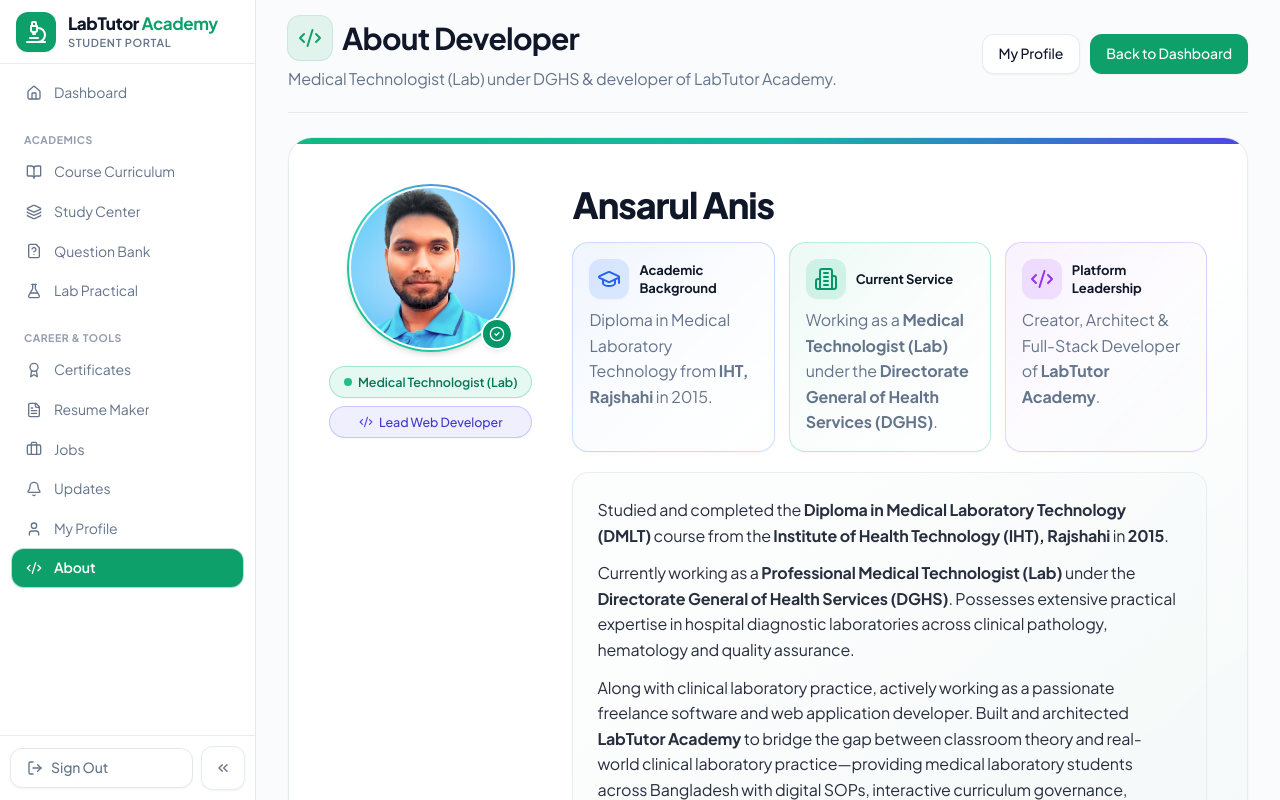
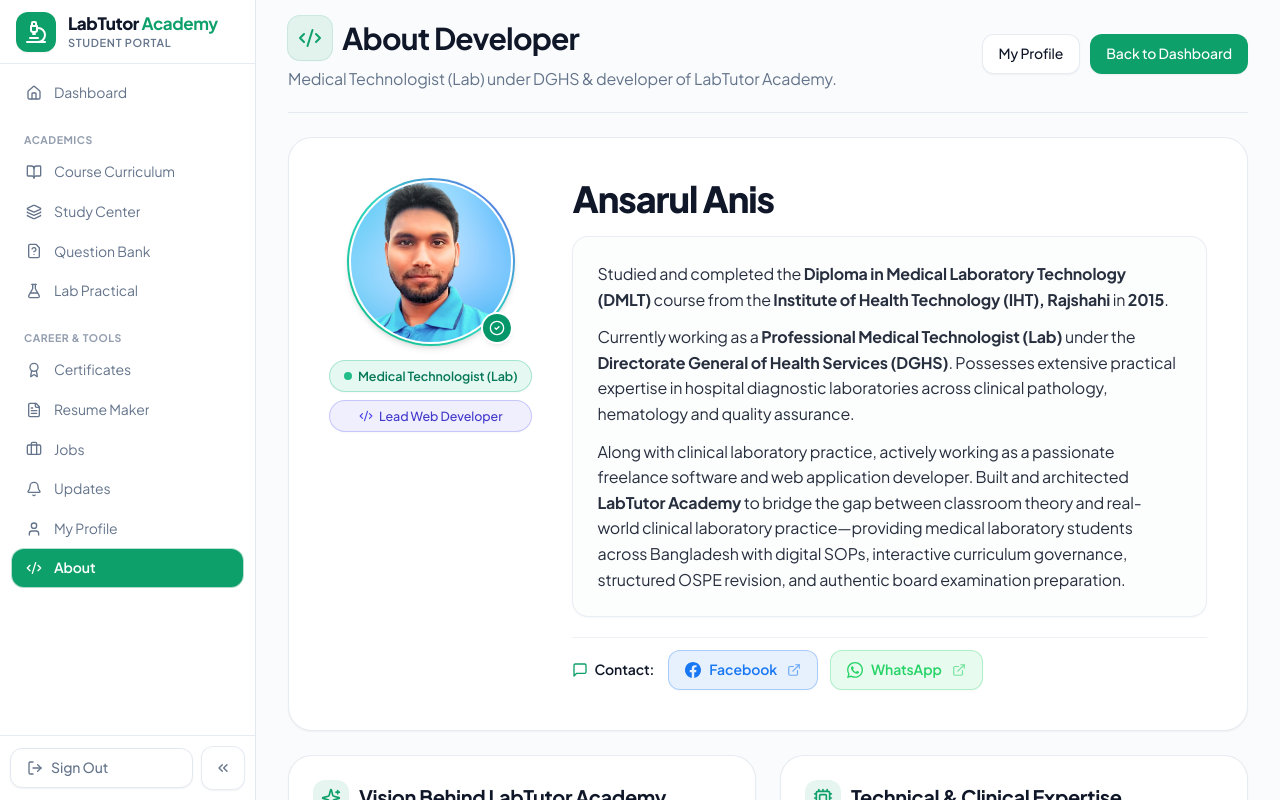
Before and after one commit to ansarulanisgit/medical-laboratory-technology-lms-system, a Next.js app: page /student/developer in a window 1280 px wide. Shown: the top 800 px of the page. Built offline with nearby package versions, Linux system fonts and the light colour scheme.

Commit message:
Simplify developer profile card: remove top border strip and redundant info cards

```diff
--- a/src/app/(public)/about/page.tsx
+++ b/src/app/(public)/about/page.tsx
@@ -7,8 +7,6 @@
   ShieldCheck,
   Microscope,
   FileText,
-  GraduationCap,
-  Building2,
   Code2,
   CheckCircle2,
   ExternalLink,
@@ -46,10 +44,7 @@
             </h2>
           </div>
 
-          <Card className="rounded-3xl border-border/80 shadow-sm overflow-hidden bg-gradient-to-br from-card via-card to-primary/[0.03]">
-            {/* Top Colored Accent Stripe */}
-            <div className="h-1.5 w-full bg-gradient-to-r from-emerald-500 via-teal-500 to-indigo-600" />
-
+          <Card className="rounded-3xl border-border/80 shadow-sm overflow-hidden bg-card">
             <CardContent className="p-6 sm:p-8">
               <div className="flex flex-col md:flex-row items-center md:items-start gap-6 sm:gap-8">
                 {/* Avatar with Glow Ring & Healthcare Badge */}
@@ -96,28 +91,6 @@
                     </p>
                   </div>
 
-                  {/* 2 Quick Highlights */}
-                  <div className="grid grid-cols-1 sm:grid-cols-2 gap-3 text-left">
-                    <div className="p-3.5 rounded-2xl bg-blue-500/[0.06] border border-blue-500/20 space-y-1">
-                      <div className="flex items-center gap-2 text-xs font-bold text-foreground">
-                        <GraduationCap className="h-4 w-4 text-blue-600 dark:text-blue-400 shrink-0" />
-                        <span>Academic Background</span>
-                      </div>
-                      <p className="text-xs text-muted-foreground leading-relaxed">
-                        Diploma in Medical Laboratory Technology (DMLT) from <strong>IHT, Rajshahi (2015)</strong>.
-                      </p>
-                    </div>
-
-                    <div className="p-3.5 rounded-2xl bg-emerald-500/[0.06] border border-emerald-500/20 space-y-1">
-                      <div className="flex items-center gap-2 text-xs font-bold text-foreground">
-                        <Building2 className="h-4 w-4 text-emerald-600 dark:text-emerald-400 shrink-0" />
-                        <span>Current Service</span>
-                      </div>
-                      <p className="text-xs text-muted-foreground leading-relaxed">
-                        Serving as a <strong>Medical Technologist (Lab)</strong> under the <strong>Directorate General of Health Services (DGHS)</strong>.
-                      </p>
-                    </div>
-                  </div>
 
                   {/* Narrative Bio */}
                   <div className="p-4 rounded-2xl bg-muted/30 border border-border/70 text-xs sm:text-[13px] text-foreground/90 leading-relaxed space-y-2 text-left">
--- a/src/app/student/developer/page.tsx
+++ b/src/app/student/developer/page.tsx
@@ -13,8 +13,6 @@
   Award,
   Globe,
   MessageSquare,
-  GraduationCap,
-  Building2,
   CheckCircle2,
 } from "lucide-react";
 import { Card, CardContent, CardDescription, CardHeader, CardTitle } from "@/components/ui/card";
@@ -62,10 +60,7 @@
       </div>
 
       {/* 2. Main Developer Profile Card */}
-      <Card className="rounded-3xl border-border/80 shadow-sm overflow-hidden bg-gradient-to-br from-card via-card to-primary/[0.03]">
-        {/* Subtle Top Accent Ribbon */}
-        <div className="h-1.5 w-full bg-gradient-to-r from-emerald-500 via-teal-500 to-indigo-600" />
-
+      <Card className="rounded-3xl border-border/80 shadow-sm overflow-hidden bg-card">
         <CardContent className="p-6 sm:p-8 lg:p-10">
           <div className="flex flex-col md:flex-row items-center md:items-start gap-6 sm:gap-8 lg:gap-10">
             {/* Left Column: Avatar & Designations */}
@@ -103,7 +98,7 @@
               </div>
             </div>
 
-            {/* Right Column: Name + Credentials + Narrative */}
+            {/* Right Column: Name + Narrative */}
             <div className="space-y-5 text-center md:text-left flex-1 min-w-0">
               <div>
                 <div className="flex items-center justify-center md:justify-start gap-3">
@@ -112,62 +107,8 @@
                   </h2>
                 </div>
 
-                {/* 3 Quick Credential Highlight Cards with Distinct Thematic Accents */}
-                <div className="grid grid-cols-1 sm:grid-cols-3 gap-3.5 mt-4">
-                  {/* Card 1: Academic Background */}
-                  <div className="flex flex-col justify-between p-4 rounded-2xl bg-gradient-to-br from-blue-500/[0.08] via-blue-500/[0.02] to-transparent border border-blue-500/25 text-left shadow-2xs transition-all duration-200 hover:-translate-y-0.5 hover:shadow-xs">
-                    <div>
-                      <div className="flex items-center gap-2.5 mb-2">
-                        <div className="p-2 rounded-xl bg-blue-500/15 text-blue-600 dark:text-blue-400 shrink-0 shadow-2xs">
-                          <GraduationCap className="h-4.5 w-4.5" />
-                        </div>
-                        <span className="text-xs sm:text-[13px] font-bold text-foreground">
-                          Academic Background
-                        </span>
-                      </div>
-                      <p className="text-xs sm:text-[13.5px] text-muted-foreground leading-relaxed">
-                        Diploma in Medical Laboratory Technology from <strong>IHT, Rajshahi</strong> in 2015.
-                      </p>
-                    </div>
-                  </div>
-
-                  {/* Card 2: Current Service */}
-                  <div className="flex flex-col justify-between p-4 rounded-2xl bg-gradient-to-br from-emerald-500/[0.08] via-emerald-500/[0.02] to-transparent border border-emerald-500/25 text-left shadow-2xs transition-all duration-200 hover:-translate-y-0.5 hover:shadow-xs">
-                    <div>
-                      <div className="flex items-center gap-2.5 mb-2">
-                        <div className="p-2 rounded-xl bg-emerald-500/15 text-emerald-600 dark:text-emerald-400 shrink-0 shadow-2xs">
-                          <Building2 className="h-4.5 w-4.5" />
-                        </div>
-                        <span className="text-xs sm:text-[13px] font-bold text-foreground">
-                          Current Service
-                        </span>
-                      </div>
-                      <p className="text-xs sm:text-[13.5px] text-muted-foreground leading-relaxed">
-                        Working as a <strong>Medical Technologist (Lab)</strong> under the <strong>Directorate General of Health Services (DGHS)</strong>.
-                      </p>
-                    </div>
-                  </div>
-
-                  {/* Card 3: Platform Leadership */}
-                  <div className="flex flex-col justify-between p-4 rounded-2xl bg-gradient-to-br from-purple-500/[0.08] via-purple-500/[0.02] to-transparent border border-purple-500/25 text-left shadow-2xs transition-all duration-200 hover:-translate-y-0.5 hover:shadow-xs">
-                    <div>
-                      <div className="flex items-center gap-2.5 mb-2">
-                        <div className="p-2 rounded-xl bg-purple-500/15 text-purple-600 dark:text-purple-400 shrink-0 shadow-2xs">
-                          <Code2 className="h-4.5 w-4.5" />
-                        </div>
-                        <span className="text-xs sm:text-[13px] font-bold text-foreground">
-                          Platform Leadership
-                        </span>
-                      </div>
-                      <p className="text-xs sm:text-[13.5px] text-muted-foreground leading-relaxed">
-                        Creator, Architect & Full-Stack Developer of <strong>LabTutor Academy</strong>.
-                      </p>
-                    </div>
-                  </div>
-                </div>
-
                 {/* Detailed Professional Narrative Card */}
-                <div className="mt-5 p-5 sm:p-6 rounded-2xl bg-muted/25 border border-border/75 space-y-3 text-left shadow-2xs">
+                <div className="mt-4 p-5 sm:p-6 rounded-2xl bg-muted/25 border border-border/75 space-y-3 text-left shadow-2xs">
                   <p className="text-sm sm:text-base text-foreground/90 leading-relaxed font-normal">
                     Studied and completed the <strong>Diploma in Medical Laboratory Technology (DMLT)</strong> course from the <strong>Institute of Health Technology (IHT), Rajshahi</strong> in <strong>2015</strong>.
                   </p>
```
